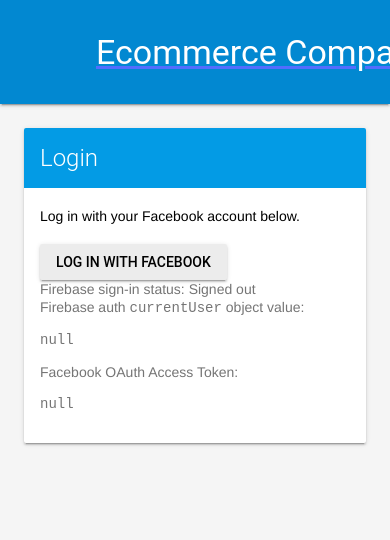
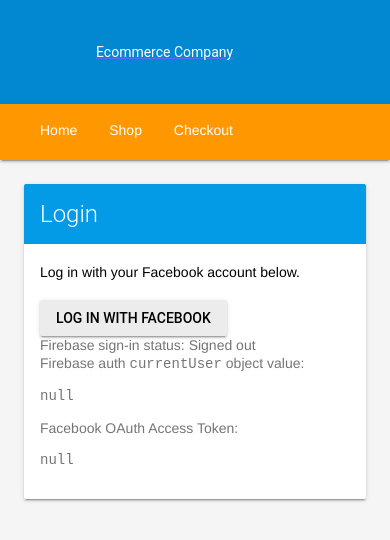
Before and after one commit to gelo-ussi/thebetterway-55, a website: page index.html in a window 390 px wide. Drawn offline with nearby package versions, Linux system fonts and the light colour scheme; no server answers.

Commit message:
header-title responsive sizes, added navigation

```diff
--- a/index.html
+++ b/index.html
@@ -148,6 +148,14 @@
     </div>
   </header>
 
+  <nav class="mdl-layout__header mdl-color-text-blue mld-color--light-blue-700">
+    <ul>
+      <li> <a href="/">Home</a> </li>
+      <li>  <a href="/shop.html"> Shop </a></li>
+      <li> <a href="/checkout">Checkout </a></li>
+    </ul>
+  </nav>
+
   <main class="mdl-layout__content mdl-color--grey-100">
     <div class="mdl-cell mdl-cell--12-col mdl-cell--12-col-tablet mdl-grid">
 
--- a/sass/main.scss
+++ b/sass/main.scss
@@ -1,7 +1,26 @@
 .header-title {
   color: white;
+  font-size: 3rem;
+
+  @media (max-width: 480px) {
+    font-size: 1rem;
+  }
+
 }
 
 p {
   color: black;
 }
+
+nav {
+  ul {
+    li {
+      display: inline-block;
+      margin-right: 2rem;
+      a {
+        text-decoration: none;
+        color: white;
+      }
+    }
+  }
+}
```
Also changed, not shown: checkout.html (added, +1 -0 lines), shop.html (added, +1 -0 lines), css/main.css.
